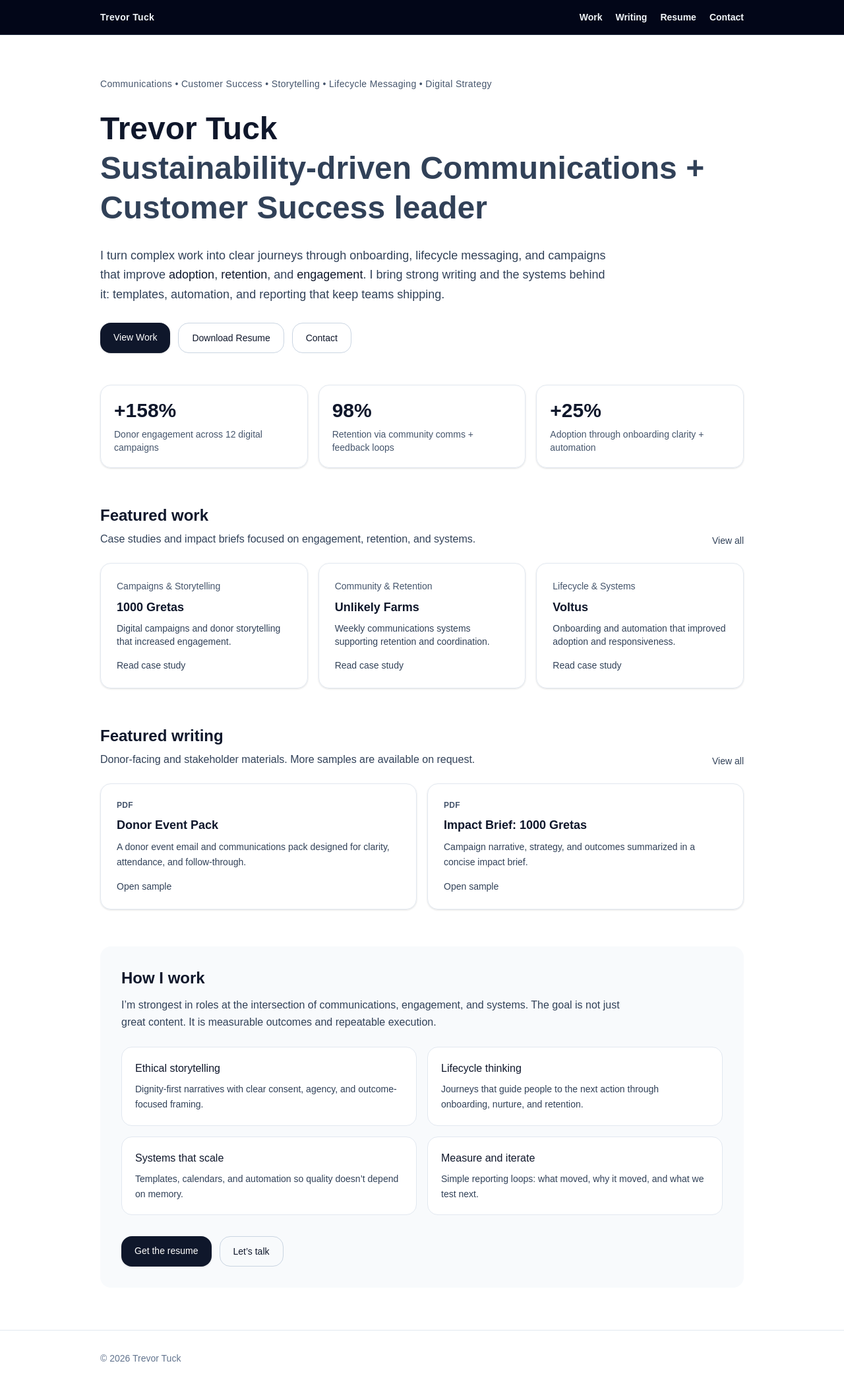
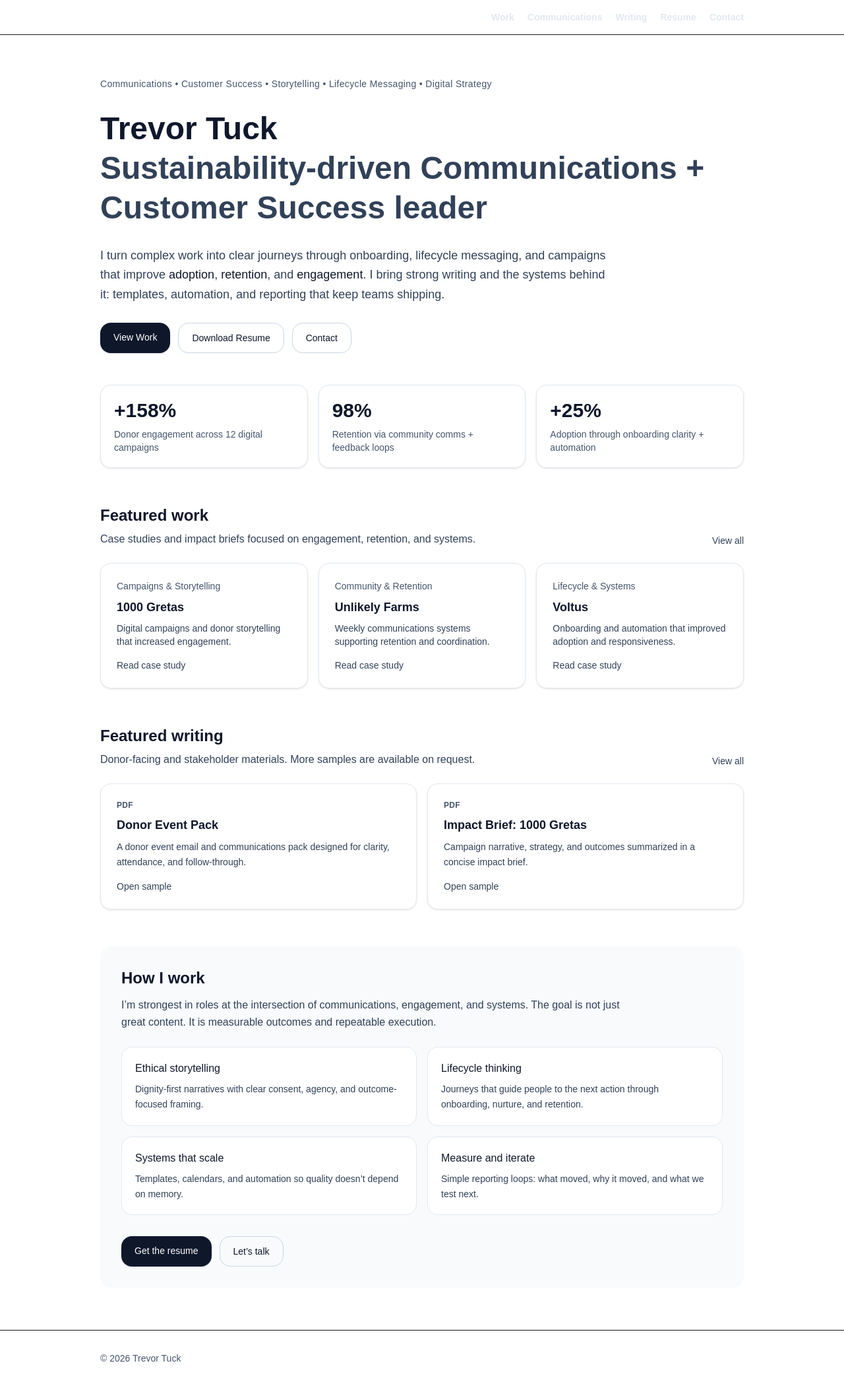
Before and after one commit to tpttrevorptuck-cloud/trevor-portfolio, a Next.js app: page / in a window 1280 px wide. Shown: the whole page at 66% size. Built offline with nearby package versions, Linux system fonts and the light colour scheme.

Commit message:
Fix layout and add nav links

```diff
--- a/app/layout.tsx
+++ b/app/layout.tsx
@@ -13,9 +13,9 @@ const geistMono = Geist_Mono({
 });
 
 export const metadata: Metadata = {
-  title: "Trevor Tuck | Communications & Social Media Portfolio",
+  title: "Trevor Tuck | Communications and Storytelling Portfolio",
   description:
-    "Sustainability-driven communications + customer success work: case studies, writing, and impact briefs.",
+    "Sustainability-driven communications and customer success work: case studies, writing, and impact briefs.",
 };
 
 export default function RootLayout({
@@ -26,17 +26,23 @@ export default function RootLayout({
   return (
     <html lang="en">
       <body
-        className={`${geistSans.variable} ${geistMono.variable} antialiased bg-white text-slate-900`}
+        className={`${geistSans.variable} ${geistMono.variable} antialiased bg-[var(--bg)] text-[var(--text)]`}
       >
-<header className="border-b border-slate-800 bg-slate-950">
+        <header className="border-b border-[var(--border)] bg-[var(--text)]">
           <div className="mx-auto flex max-w-5xl items-center justify-between px-6 py-4">
-    <a href="/" className="text-sm font-semibold tracking-wide text-slate-100 hover:text-white">
+            <a
+              href="/"
+              className="text-sm font-semibold tracking-wide text-white hover:text-[var(--clay-soft)]"
+            >
               Trevor Tuck
             </a>
 
-    <nav className="flex gap-5 text-sm font-semibold text-slate-100">
+            <nav className="flex flex-wrap gap-5 text-sm font-semibold text-slate-200">
               <a className="hover:text-white" href="/work">
                 Work
+              </a>
+              <a className="hover:text-white" href="/communications">
+                Communications
               </a>
               <a className="hover:text-white" href="/writing">
                 Writing
@@ -53,8 +59,8 @@ export default function RootLayout({
 
         {children}
 
-        <footer className="border-t border-slate-200">
-          <div className="mx-auto max-w-5xl px-6 py-8 text-sm text-slate-500">
+        <footer className="border-t border-[var(--border)]">
+          <div className="mx-auto max-w-5xl px-6 py-8 text-sm text-slate-600">
             © {new Date().getFullYear()} Trevor Tuck
           </div>
         </footer>
```
Lines whose indentation alone changed are shown as unchanged.
